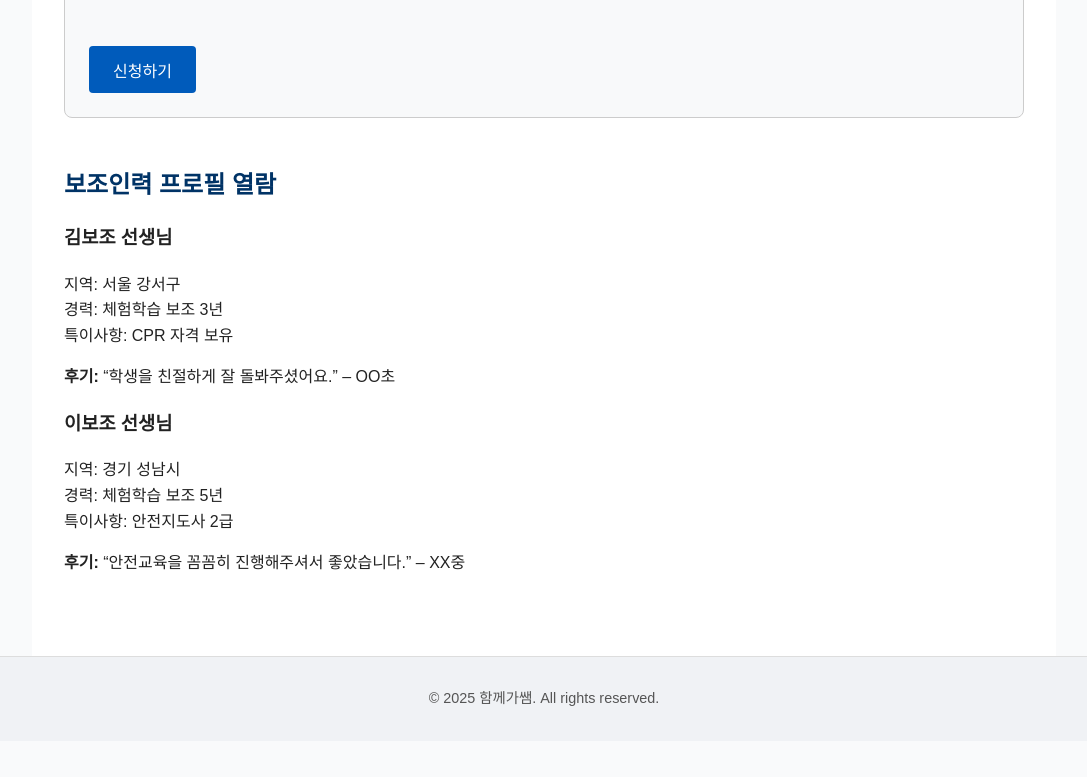
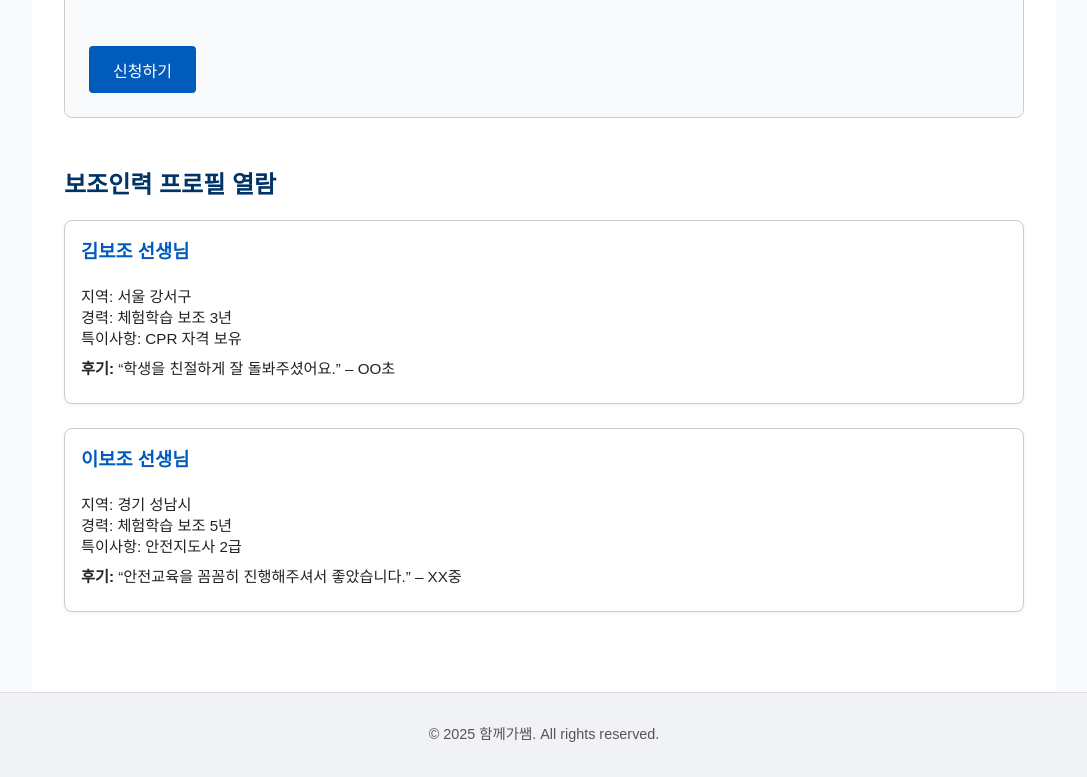
Before and after one commit to jingiru/togetherssam, a plain HTML site: page index.html in a window 1280 px wide. Shown: the part 1043-1820 px from the top of the page, without its empty margins (96-1183 px from the left). Before the commit the page ends 1784 px from the top, so only its background shows below. Drawn offline with Linux system fonts and the light colour scheme.

Commit message:
Update style.css

```diff
--- a/style.css
+++ b/style.css
@@ -119,6 +119,27 @@ footer {
   border-top: 1px solid #ddd;
 }
 
+/* 보조인력 프로필 카드 스타일 */
+.profile {
+  border: 1px solid #ccc;
+  border-radius: 8px;
+  background-color: #ffffff;
+  padding: 1rem;
+  margin-bottom: 1.5rem;
+  box-shadow: 0 2px 4px rgba(0,0,0,0.05);
+}
+
+.profile h3 {
+  margin-top: 0;
+  color: #005bbb;
+}
+
+.profile p {
+  margin: 0.5rem 0;
+  font-size: 0.95rem;
+  line-height: 1.4;
+}
+
 /* 모바일 대응 */
 @media (max-width: 600px) {
   nav ul {
```
